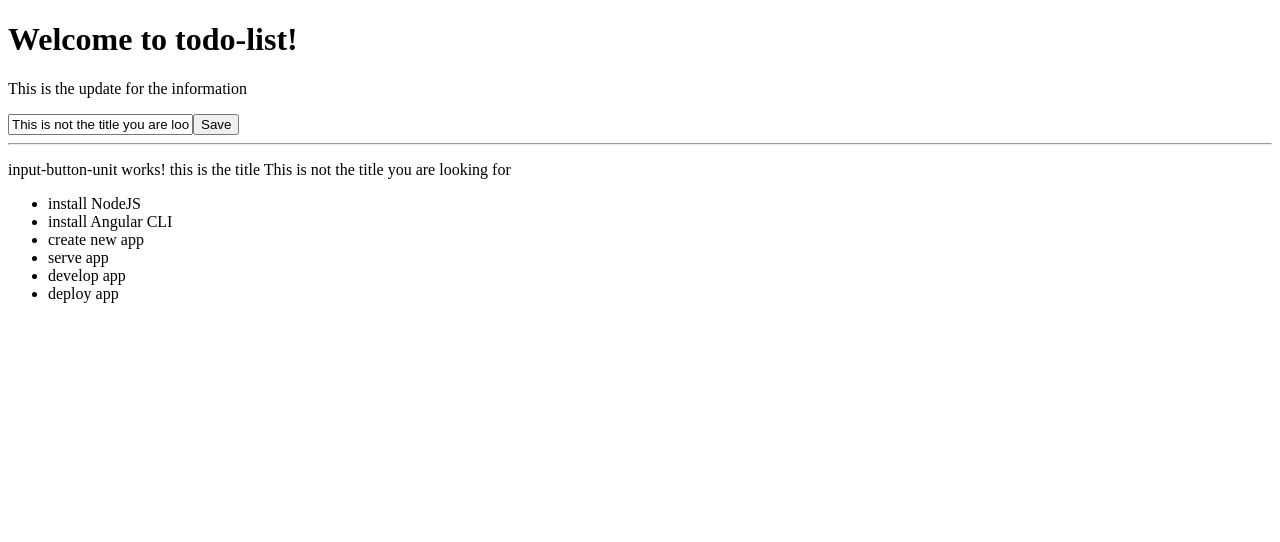
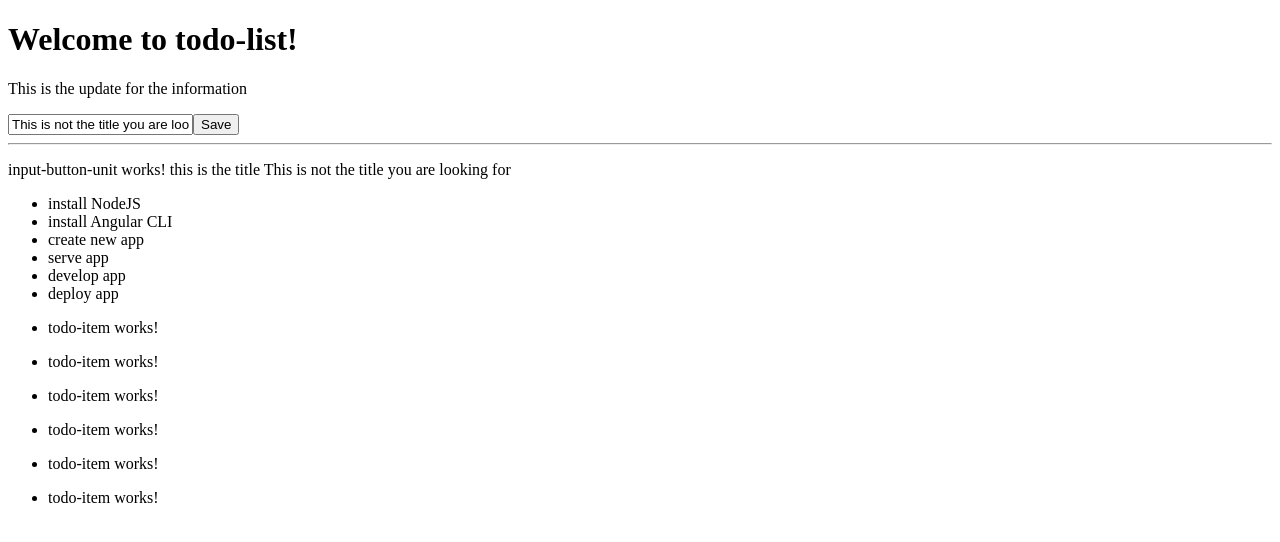
Before and after one commit to dcartist/angulargirls, an Angular app: page / in a window 1280 px wide. Shown: the top 542 px of the page. Built offline with nearby package versions, Linux system fonts and the light colour scheme.

Commit message:
added app-todo

```diff
--- a/src/app/app.component.ts
+++ b/src/app/app.component.ts
@@ -16,6 +16,13 @@ import { Component } from '@angular/core';
       {{ todoItem.title }}
     </li>
   </ul>
+
+
+  <ul>
+  <li *ngFor="let todoItem of todoList">
+    <app-todo-item></app-todo-item>
+  </li>
+</ul>
 `,
   styleUrls: ['./app.component.css']
 })
```
